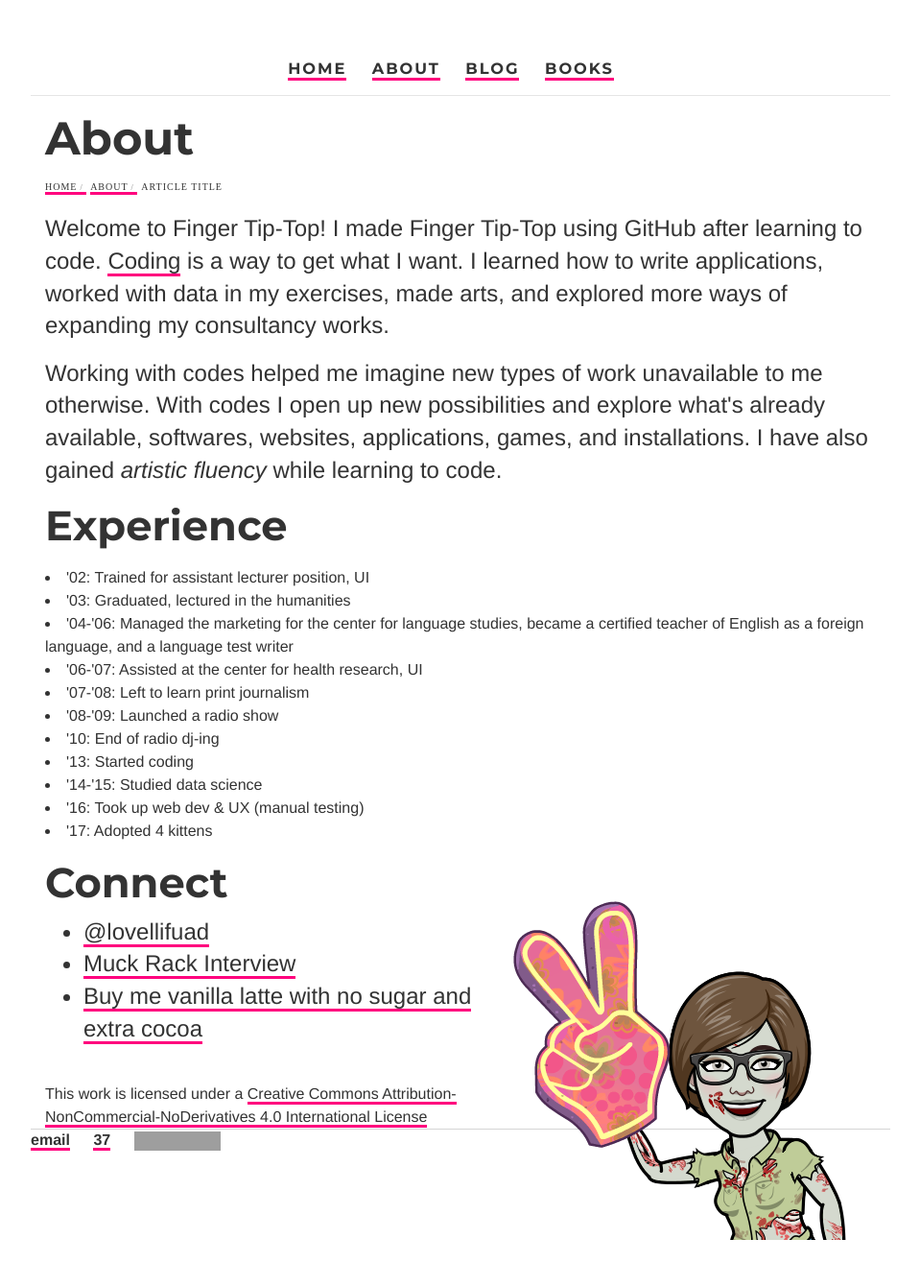
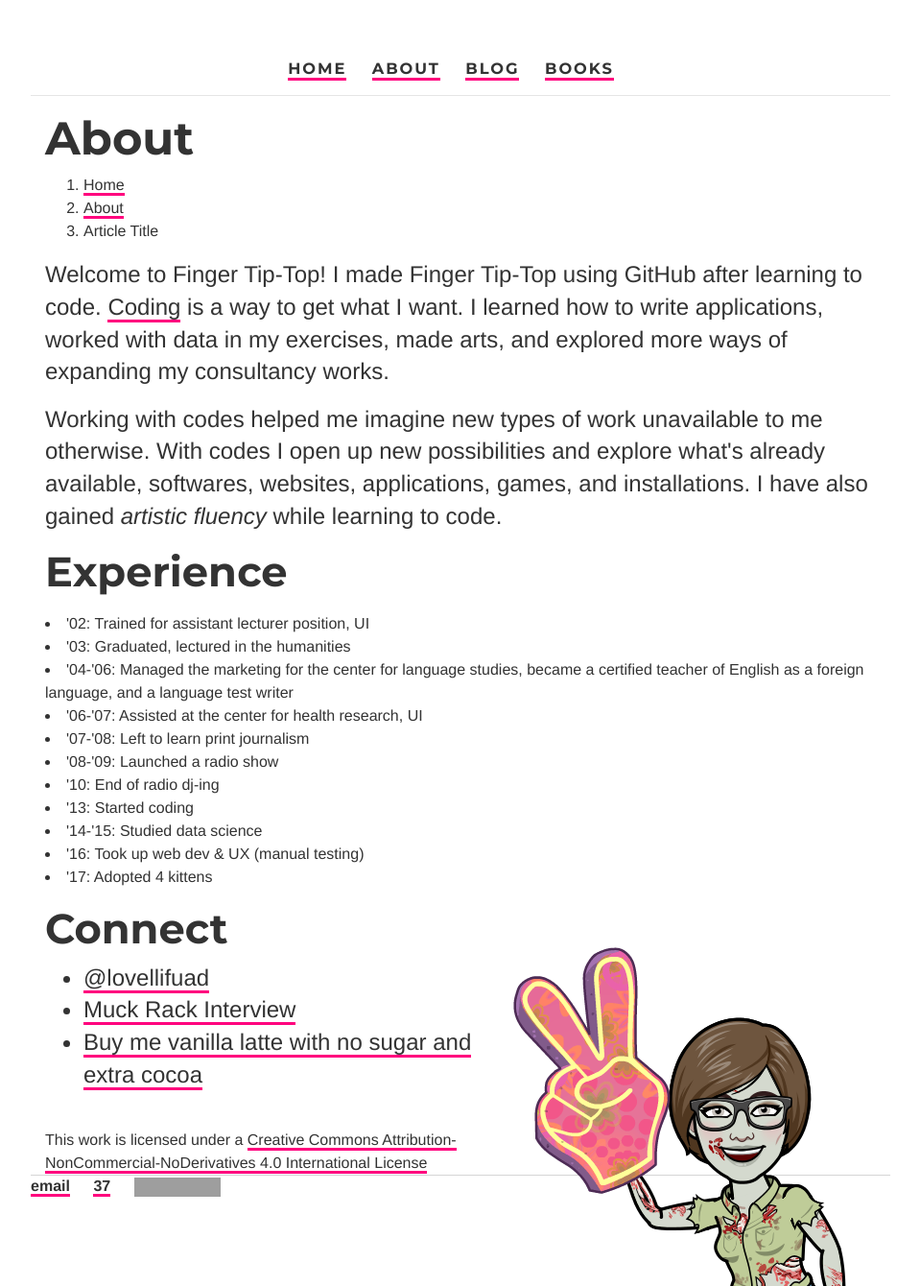
Before and after one commit to ariesti/ariesti.github.io, a Jekyll site: the page built from about/index.html, in a window 1280 px wide. Shown: the whole page at 96% size, without its empty margins (160-1119 px from the left). Built offline with Jekyll 4.4.1, drawn with Linux system fonts in a browser that asks for light colours; before the commit the page ends 1292 px from its top, so only the background shows below that; grey boxes are pictures that could not be loaded.

Commit message:
Update main.css

```diff
--- a/css/main.css
+++ b/css/main.css
@@ -26,27 +26,6 @@ nav ul li, footer ul li { display: inline; margin-right: 20px; }
 footer { text-decoration: none; border-top: 1px solid #d5d5d5; font-size: .8em; }
 
 /* More on Nav */
-nav.crumbs ol {
-	list-style-type: none;
-	padding-left: 0
-}
-
-li.crumb {
-	display: inline-block;
-	letter-spacing: .1em;
-	text-transform: uppercase;
-	font-size: 10px;
-	font-family: 'Helvetica Neu';
-}
-
-li.crumb a::after {
-    display: inline-block;
-    color: #9f9f9f;
-    content: '/';
-    font-size: 80%;
-    font-weight: bold;
-    padding: 0 3px;
-}
 
 /* Blockquote */
 blockquote {
```
